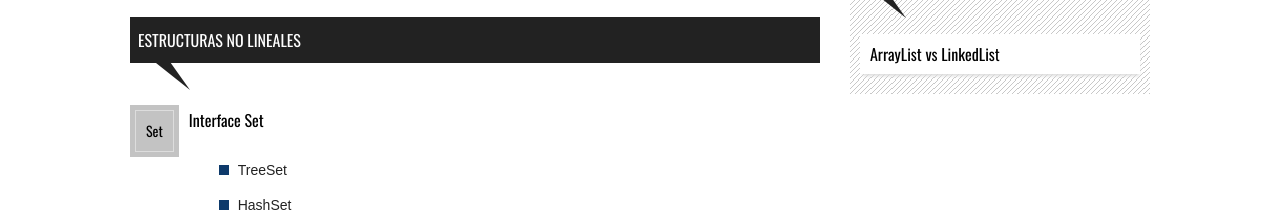
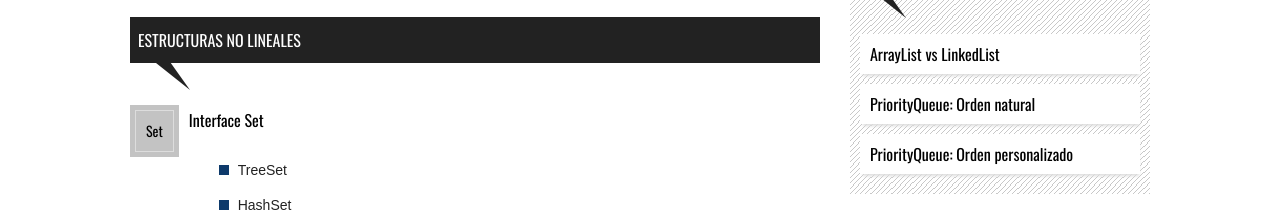
Before and after one commit to pilarHdez/pilarHdez.github.io, a plain HTML site: page index.html in a window 1280 px wide. Shown: the part 882-1106 px from the top of the page. Drawn offline with nearby package versions, Linux system fonts and the light colour scheme.

Commit message:
link to priority queue example

```diff
--- a/index.html
+++ b/index.html
@@ -238,6 +238,9 @@
 								<div class="sidebar_title"><h2>Extras</h2></div>
 								<ul>
 									<li><a href="https://github.com/pilarHdez/estructuras-de-datos-ejemplos/blob/master/list/Perfomance.java" target="_blank">ArrayList vs LinkedList </a></li>
+									<li><a href="https://github.com/pilarHdez/estructuras-de-datos-ejemplos/blob/master/queue/priorityQueue/NaturalOrder.java" target="_blank">PriorityQueue: Orden natural </a>
+									</li>
+									<li><a href="https://github.com/pilarHdez/estructuras-de-datos-ejemplos/blob/master/queue/priorityQueue/CustomOrder.java" target="_blank">PriorityQueue: Orden personalizado </a></li>
 								</ul>
 							</div>
 						</div>
```
